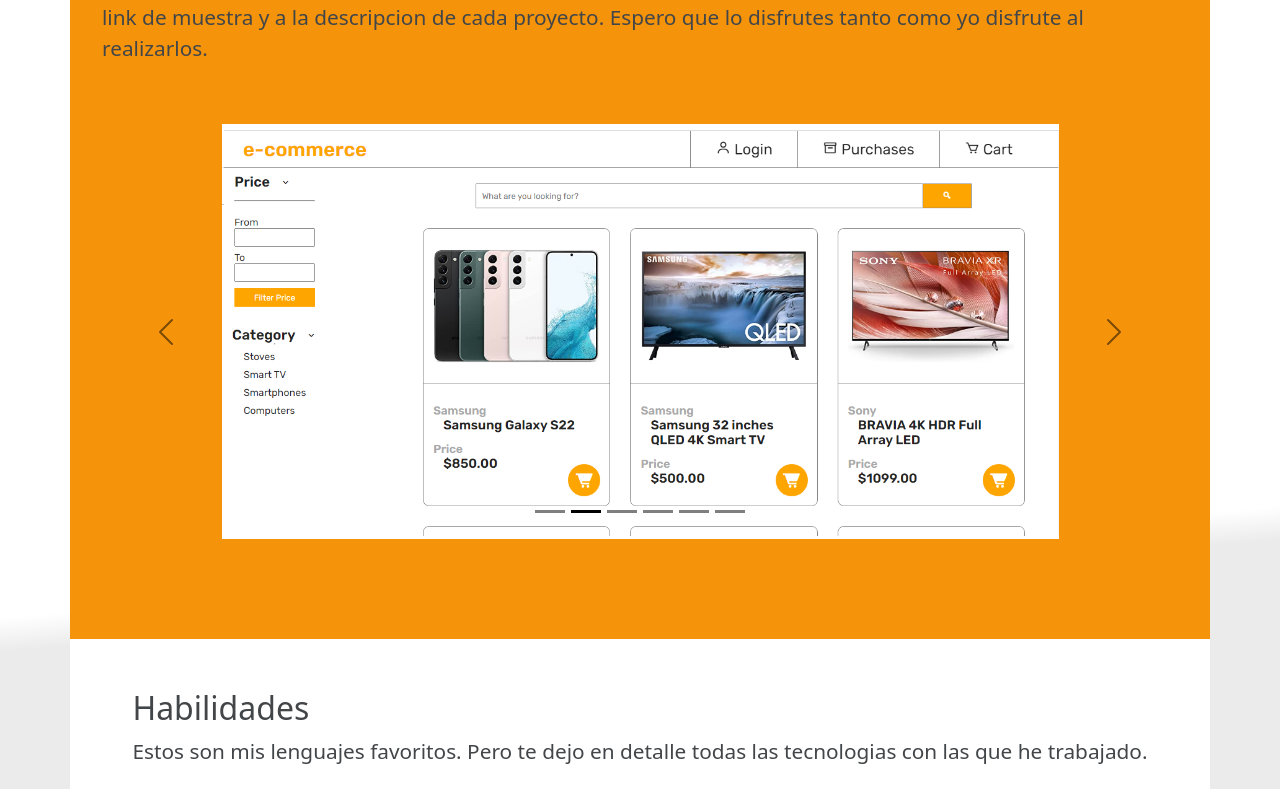
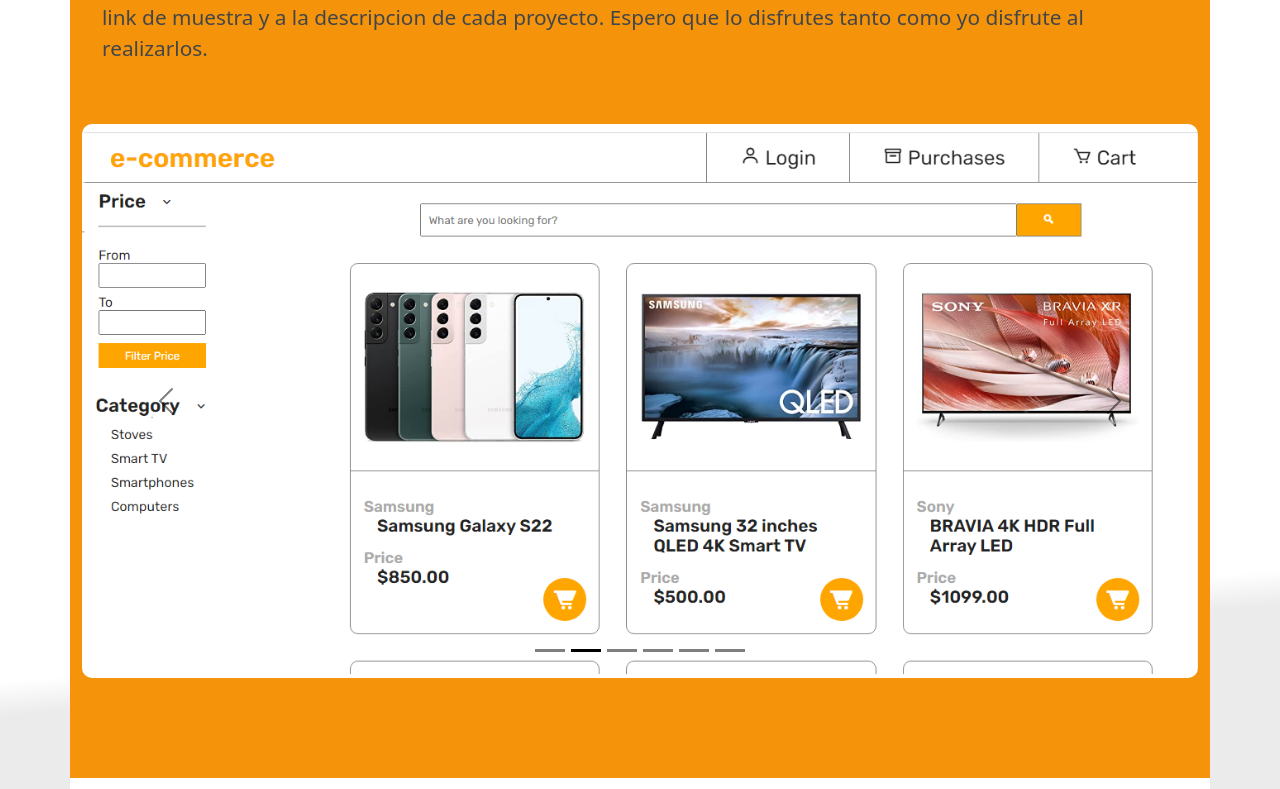
Before and after one commit to CrisPer1988/PortafolioNew, a React (Vite) app: page / in a window 1280 px wide. Shown: the part 926-1715 px from the top of the page. Built offline with nearby package versions, Linux system fonts and the light colour scheme.

Commit message:
hover proyectos

```diff
--- a/src/components/Proyectos.jsx
+++ b/src/components/Proyectos.jsx
@@ -23,7 +23,7 @@
                 <Carousel.Item key={image.id}>
 
                 <img
-                  className="d-block w-75 img__proyectos"
+                  className="d-block w-100 img__proyectos"
                   src={image.img}
                   alt="First slide"
                 />
--- a/src/components/styles/proyectos.css
+++ b/src/components/styles/proyectos.css
@@ -7,6 +7,7 @@
 
 .img__proyectos {
     margin: 0 auto;
+    border-radius: 10px;
 }
 
 
@@ -22,8 +23,9 @@
 position: absolute;
 top: 0;
 text-align: center;
-transform: translateX(-150px);
-transition: transform 0.8s;
+/* transform: translateX(-150px); */
+transform: scale(0.5);
+transition: transform 1s;
 padding: 0 70px;
 }
 
@@ -32,7 +34,8 @@
     color: rgb(255, 255, 255);
     background-color: rgba(0, 0, 0, 0.741);
     border-radius: 10px;
-    transform: translateX(0);
+    transform: scale(1);
+    /* transform: translateX(0); */
 }
 
 .text__proyectos {
```
